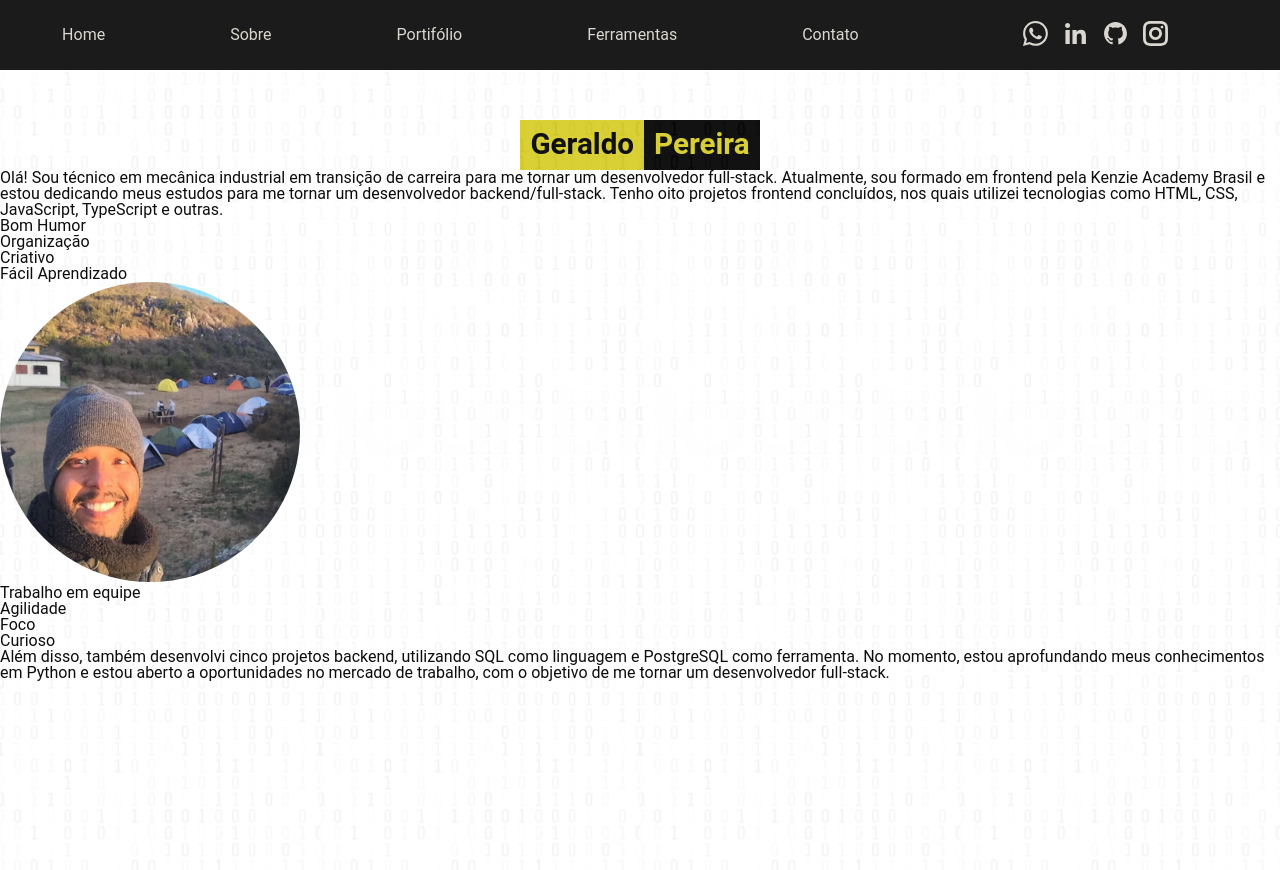
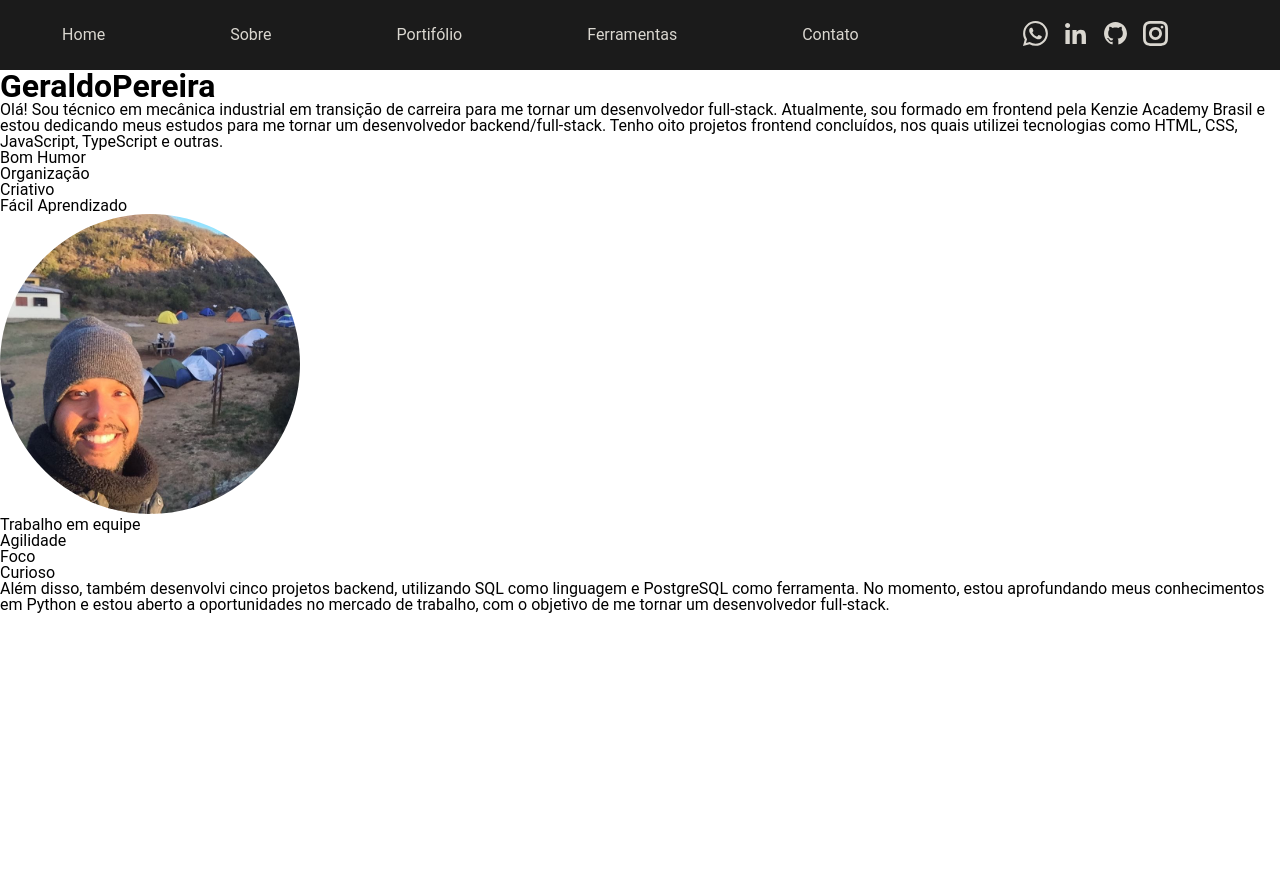
Before and after one commit to Geraldopereirads/potfolio-geraldopereirads-1.0, a React (Vite) app: page /sobre in a window 1280 px wide. Built offline with nearby package versions, Linux system fonts and the light colour scheme.

Commit message:
fix: repair style aboutPage

```diff
--- a/src/pages/aboutPage/aboutPage.tsx
+++ b/src/pages/aboutPage/aboutPage.tsx
@@ -1,14 +1,13 @@
 import { Header } from "../../components/header/Header";
-import { StyleDivBackGroundLight } from "../../styles/BackGroundLight";
 import { MainAboutPage } from "./mainAboutPage/mainAboutPage";
 
 export const AboutPage = () => {
   return (
     <>
       <Header />
-      <StyleDivBackGroundLight>
+      <div>
       <MainAboutPage/>
-      </StyleDivBackGroundLight>
+      </div>
     </>
   );
 };
--- a/src/pages/aboutPage/mainAboutPage/divListMainAboutPage/styleDivListMainAboutPage.ts
+++ /dev/null
@@ -1,28 +0,0 @@
-import styled from "styled-components";
-
-export const StyleDivListMainAboutPage = styled.main`
-  h1 {
-    display: flex;
-    flex-direction: row;
-    justify-content: center;
-
-    margin-top: 50px;
-    z-index: 1;
-
-  }
-`;
-
-export const SpanAboutPageTittle1 = styled.span`
-  background-color: var(--primary-color);
-  color: var(--text-dark);
-  padding: 10px;
-  font-size: 1.85rem;
-`;
-export const SpanAboutPageTittle2 = styled.span`
-  background-color: var(--text-dark);
-  color: var(--primary-color);
-  padding: 10px;
-  font-size: 1.85rem;
-
-
-`;
--- a/src/pages/aboutPage/mainAboutPage/mainAboutPage.tsx
+++ b/src/pages/aboutPage/mainAboutPage/mainAboutPage.tsx
@@ -1,11 +1,10 @@
 import { DivListMainAboutPage } from "./divListMainAboutPage/divListMainAboutPage";
-import { SpanAboutPageTittle1, SpanAboutPageTittle2, StyleDivListMainAboutPage } from "./divListMainAboutPage/styleDivListMainAboutPage";
 
 export const MainAboutPage = () => {
   return (
-    <StyleDivListMainAboutPage>
+    <main>
       <h1>
-        <SpanAboutPageTittle1>Geraldo</SpanAboutPageTittle1><SpanAboutPageTittle2>Pereira</SpanAboutPageTittle2>
+        <span>Geraldo</span><span>Pereira</span>
       </h1>
       <p>
         Olá! Sou técnico em mecânica industrial em transição de carreira para me
@@ -23,6 +22,6 @@ export const MainAboutPage = () => {
         no mercado de trabalho, com o objetivo de me tornar um desenvolvedor
         full-stack.
       </p>
-    </StyleDivListMainAboutPage>
+    </main>
   );
 };
```
